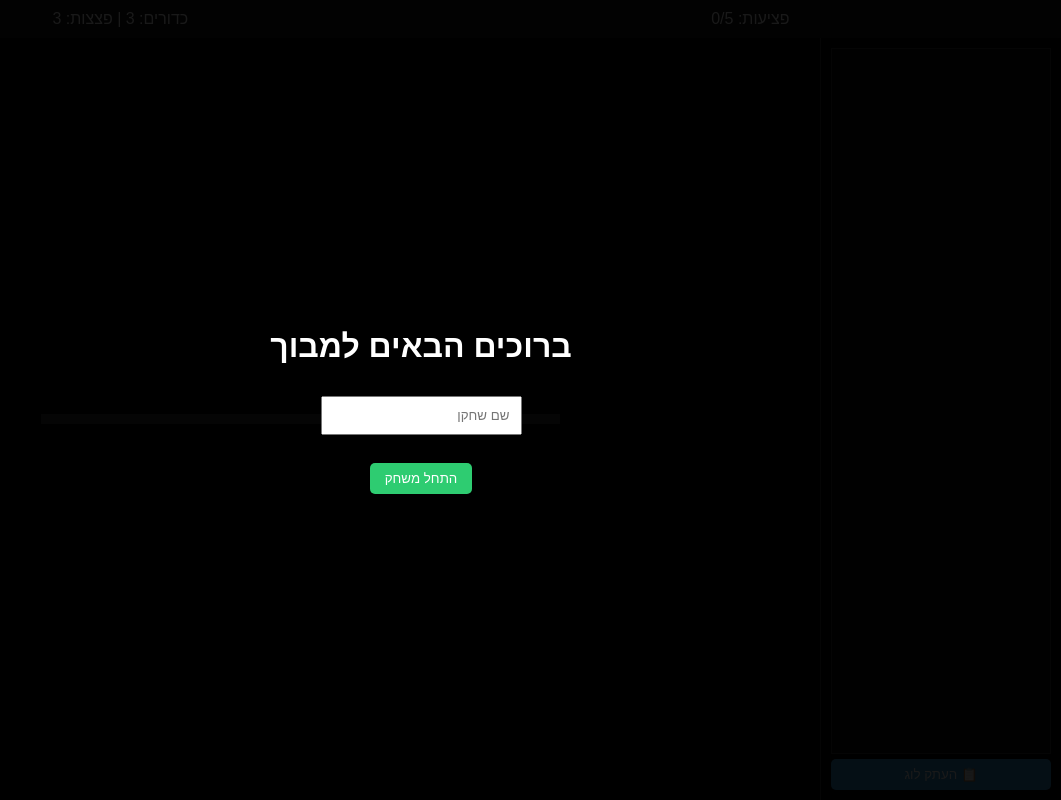
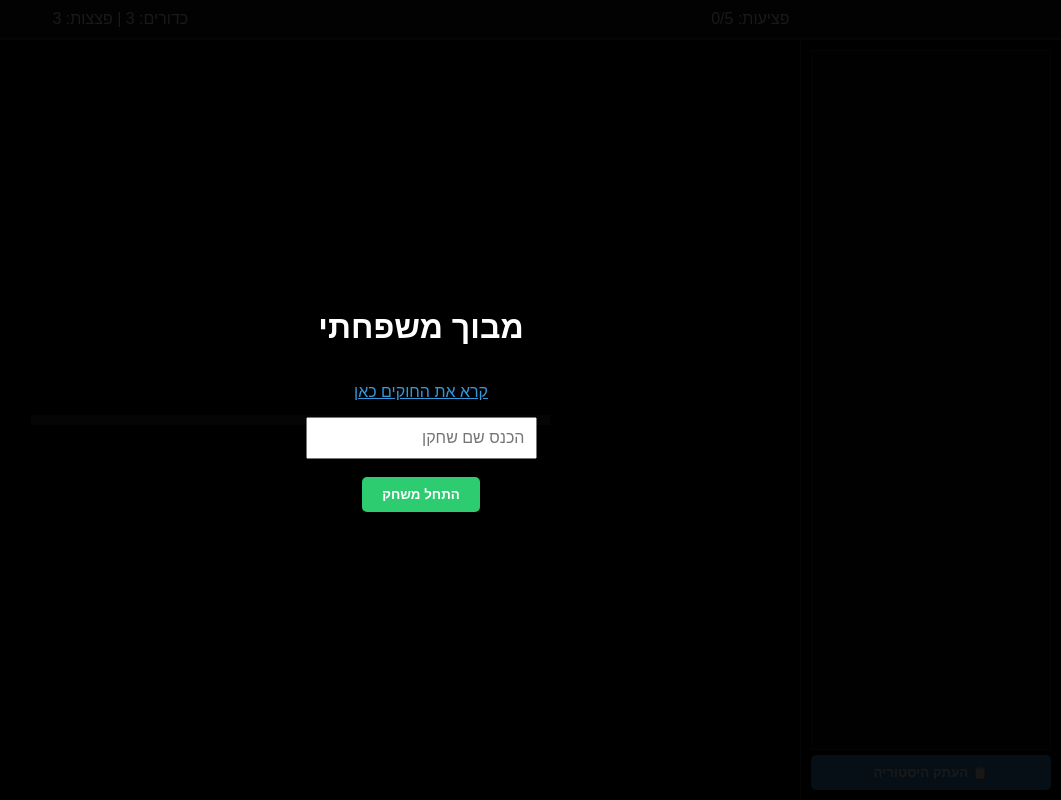
Before and after one commit to randomterner/my-maze-game, a Flask app: page / in a window 1280 px wide. Shown: the whole page, without its empty margins (219-1280 px from the left). Run offline with Flask 3, Linux system fonts and the light colour scheme; some libraries are stand-ins or nearby versions.

Commit message:
Update index.html

```diff
--- a/templates/index.html
+++ b/templates/index.html
@@ -9,31 +9,31 @@
         #board { display: grid; grid-template-columns: repeat(10, 50px); gap: 1px; background: #333; padding: 5px; }
         .cell { width: 50px; height: 50px; background: #111; position: relative; background-size: contain; box-sizing: border-box; }
         .revealed { background: #444; }
-        /* תיקון קירות ללא תזוזה */
         .wall-top { box-shadow: inset 0 5px 0 0 #ff4d4d; }
         .wall-left { box-shadow: inset 5px 0 0 0 #ff4d4d; }
-        #log-box { flex-grow: 1; overflow-y: auto; background: #0a0a0a; padding: 10px; font-size: 13px; border: 1px solid #333; }
-        .p-dot { width: 14px; height: 14px; background: cyan; border-radius: 50%; margin: 18px auto; border: 2px solid white; }
-        button { padding: 8px 15px; cursor: pointer; background: #2ecc71; border: none; color: white; border-radius: 5px; }
+        #log-box { flex-grow: 1; overflow-y: auto; background: #0a0a0a; padding: 10px; font-size: 13px; border: 1px solid #333; color: #aaa; }
+        .p-dot { width: 16px; height: 16px; background: cyan; border-radius: 50%; margin: 17px auto; border: 2px solid white; box-shadow: 0 0 8px cyan; }
+        button { padding: 10px 20px; cursor: pointer; background: #2ecc71; border: none; color: white; border-radius: 5px; font-weight: bold; }
     </style>
 </head>
 <body>
     <div id="welcome-overlay">
-        <h1>ברוכים הבאים למבוך</h1>
-        <input type="text" id="name-input" placeholder="שם שחקן" style="padding: 10px; margin: 10px;"><br>
+        <h1>מבוך משפחתי</h1>
+        <p><a href="https://docs.google.com/document/d/1V2dLYzytEPp-pj8lYusuTic1JNMxjCUr5TD_5PVWVbE/edit" target="_blank" style="color: #3498db;">קרא את החוקים כאן</a></p>
+        <input type="text" id="name-input" placeholder="הכנס שם שחקן" style="padding: 10px; font-size: 16px;"><br>
         <button onclick="startGame()">התחל משחק</button>
     </div>
 
-    <div style="display:flex; justify-content: space-around; padding: 10px; background: #111;">
+    <div style="display:flex; justify-content: space-around; padding: 10px; background: #111; border-bottom: 2px solid #333;">
         <div>פציעות: <span id="inj">0</span>/5</div>
         <div>כדורים: <span id="bul">3</span> | פצצות: <span id="bom">3</span></div>
-        <div id="vision-msg" style="color: yellow; display:none;">🔦 פנס פעיל!</div>
+        <div id="flash-status" style="color: yellow; display: none;">🔦 פנס פעיל!</div>
     </div>
 
     <div style="display: flex; flex-grow: 1;">
-        <div id="sidebar" style="width: 220px; display: flex; flex-direction: column; padding: 10px; border-left: 1px solid #333;">
+        <div id="sidebar" style="width: 240px; display: flex; flex-direction: column; padding: 10px; border-left: 1px solid #333;">
             <div id="log-box"></div>
-            <button onclick="copyLogs()" style="margin-top:5px; background:#3498db;">📋 העתק לוג</button>
+            <button onclick="copyLogs()" style="margin-top:5px; background:#3498db;">📋 העתק היסטוריה</button>
         </div>
         <div style="flex-grow: 1; display: flex; align-items: center; justify-content: center;">
             <div id="board"></div>
@@ -50,17 +50,18 @@
 
         function copyLogs() {
             const logs = Array.from(document.querySelectorAll('.log-entry')).map(e => e.innerText).join('\n');
-            navigator.clipboard.writeText(logs);
-            alert("הלוג הועתק!");
+            navigator.clipboard.writeText(logs).then(() => alert("הלוג הועתק!"));
         }
 
         socket.on('sync', d => {
             const my = d.players.find(p => p.id === socket.id);
             if(!my) return;
+
             document.getElementById('inj').innerText = my.injuries;
             document.getElementById('bul').innerText = my.bul;
             document.getElementById('bom').innerText = my.bom;
-            document.getElementById('vision-msg').style.display = (my.items.includes('flashlight') && my.items.includes('batteries')) ? 'block' : 'none';
+            const hasVision = my.items.includes('flashlight') && my.items.includes('batteries');
+            document.getElementById('flash-status').style.display = hasVision ? 'block' : 'none';
             document.getElementById('log-box').innerHTML = d.logs.map(m => `<div class="log-entry">${m}</div>`).join('');
 
             const b = document.getElementById('board'); b.innerHTML = '';
@@ -68,9 +69,12 @@
                 for(let x=0; x<10; x++) {
                     const td = d.maze[y][x];
                     const cell = document.createElement('div');
-                    const known = my.known_tiles.some(t => t[0] === x && t[1] === y);
-                    cell.className = 'cell' + (known ? ' revealed' : '');
-                    if(known) {
+
+                    // לוגיקת ראייה: אם יש פנס וסוללות רואים הכל. אם לא, רק מה שביקרנו בו.
+                    const isKnown = hasVision || my.known_tiles.some(t => t[0] === x && t[1] === y);
+
+                    cell.className = 'cell' + (isKnown ? ' revealed' : '');
+                    if(isKnown) {
                         if(td.walls.top) cell.classList.add('wall-top');
                         if(td.walls.left) cell.classList.add('wall-left');
                         if(td.tile !== "empty") cell.style.backgroundImage = `url('/static/${td.tile}.png')`;
```
